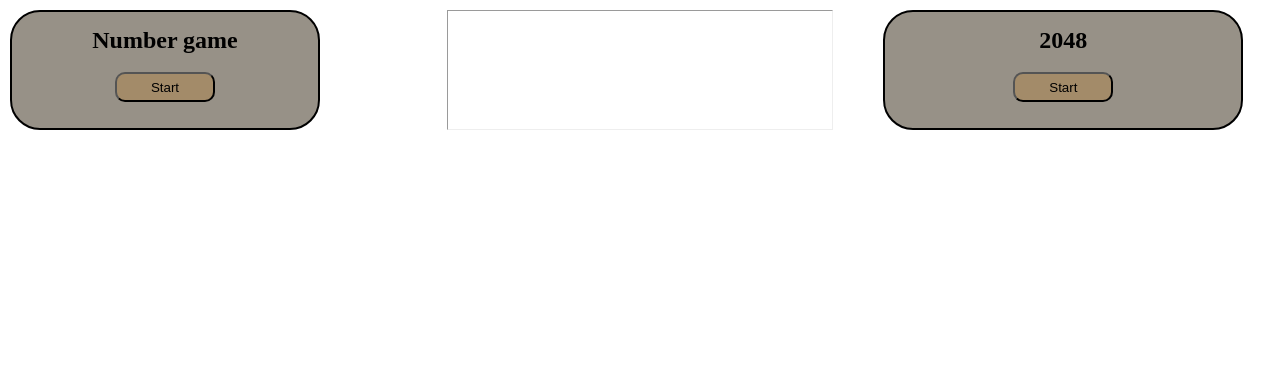
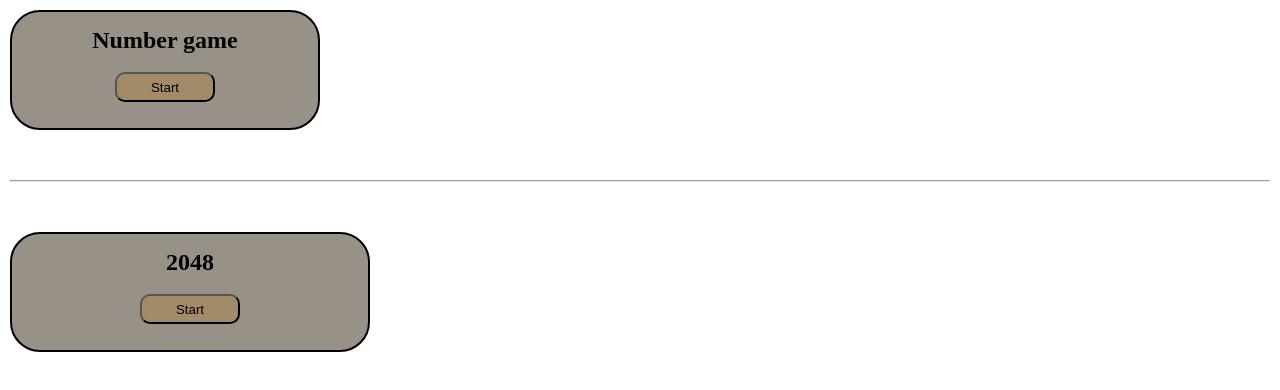
Before and after one commit to Mahmoudhd134/NumberGameAnd2048-2gmaes-, a plain HTML site: page index.html in a window 1280 px wide. Drawn offline with Linux system fonts and the light colour scheme.

Commit message:
Update main.css

```diff
--- a/css/main.css
+++ b/css/main.css
@@ -5,7 +5,8 @@
 .container {
   padding: 10px;
   display: grid;
-  grid-template-columns: repeat(auto-fill, minmax(360px,auto));
+  /* grid-template-columns: repeat(auto-fill, minmax(360px,auto)); */
+  grid-template-columns: repeat(1, minmax(360px,auto));
   gap: 50px;
   /* justify-content: center; */
 }
```
